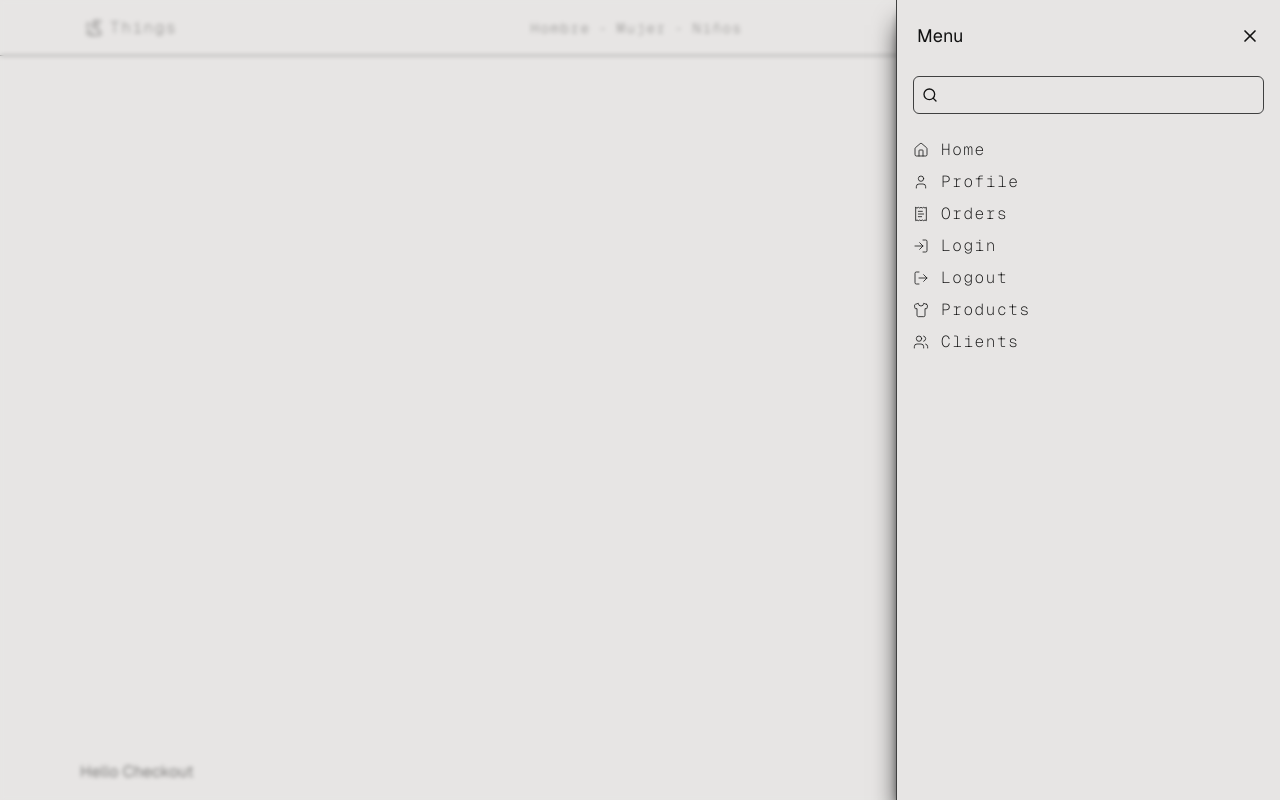
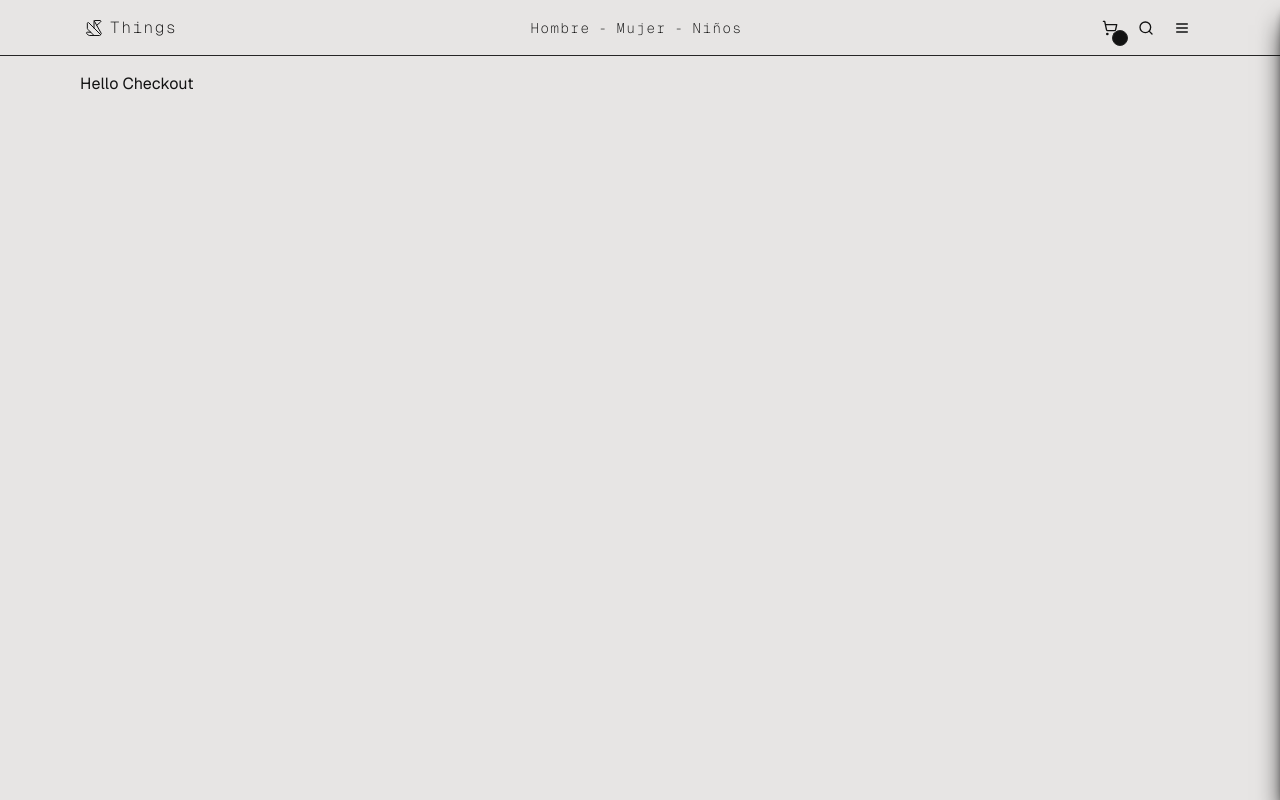
Before and after one commit to USpiri/things-shop, a Next.js app: page /checkout in a window 1280 px wide. Built offline with nearby package versions, Linux system fonts and the light colour scheme.

Commit message:
✨ Feat: UiStore

```diff
--- a/package.json
+++ b/package.json
@@ -9,6 +9,7 @@
     "lint": "next lint"
   },
   "dependencies": {
+    "clsx": "^2.1.1",
     "lucide-react": "^0.454.0",
     "next": "14.2.16",
     "react": "^18",
--- a/src/app/(shop)/layout.tsx
+++ b/src/app/(shop)/layout.tsx
@@ -4,9 +4,9 @@ export default function Layout({ children }: { children: React.ReactNode }) {
   return (
     <>
       <div className="grid grid-rows-[auto_1fr] min-h-dvh">
-        <Sidebar />
         <TopBar />
         <div className="max-w-6xl w-full mx-auto p-4">{children}</div>
+        <Sidebar />
       </div>
     </>
   );
--- a/src/components/ui/sidebar/Sidebar.tsx
+++ b/src/components/ui/sidebar/Sidebar.tsx
@@ -1,3 +1,6 @@
+"use client";
+import { useUIStore } from "@/store";
+import clsx from "clsx";
 import {
   Home,
   LogIn,
@@ -10,6 +13,7 @@ import {
   X,
 } from "lucide-react";
 import Link from "next/link";
+import { Fragment } from "react";
 
 const menuItems = [
   {
@@ -50,15 +54,34 @@ const menuItems = [
 ];
 
 export const Sidebar = () => {
+  const isSideMenuOpen = useUIStore((state) => state.isSideMenuOpen);
+  const toggleSideMenu = useUIStore((state) => state.toggleSideMenu);
+
   return (
     <div className="z-20">
+      {isSideMenuOpen && (
+        <>
           <div className="fixed top-0 left-0 w-screen h-screen bg-background opacity-50" />
-      <div className="fixed top-0 left-0 w-screen h-screen backdrop-blur-[2px]" />
+          <div
+            className="fixed top-0 left-0 w-screen h-screen backdrop-blur-[2px]"
+            onClick={() => toggleSideMenu(false)}
+          />
+        </>
+      )}
 
-      <nav className="fixed right-0 top-0 w-96 h-screen bg-background border-l border-neutral-700 shadow-xl shadow-black transform transition-all duration-300">
+      <nav
+        className={clsx(
+          "fixed right-0 top-0 w-96 h-screen bg-background border-l border-neutral-700 shadow-xl shadow-black transform transition-all duration-200",
+          {
+            "translate-x-full": !isSideMenuOpen,
+          },
+        )}
+      >
         <div className="h-12 flex items-center justify-between px-5 mt-3">
           <h3 className="text-lg">Menu</h3>
+          <button onClick={() => toggleSideMenu(false)}>
             <X className="w-5 h-5" />
+          </button>
         </div>
         <div className="p-4">
           <label className="flex items-center gap-2 border rounded-md border-neutral-700 p-2">
@@ -68,14 +91,15 @@ export const Sidebar = () => {
         </div>
         <div className="py-1">
           {menuItems.map((item, i) => (
+            <Fragment key={i}>
               <Link
-              key={i}
                 href={item.path}
                 className="font-mono group px-4 hover:bg-neutral-800 py-1 font-extralight transition-all tracking-widest flex gap-3 items-center"
               >
                 <item.icon className="h-4 w-4 stroke-[1.2] group-hover:stroke-2 transition-all" />
                 {item.label}
               </Link>
+            </Fragment>
           ))}
         </div>
         <div></div>
--- /dev/null
+++ b/src/components/ui/top-bar/MenuButton.tsx
@@ -0,0 +1,16 @@
+"use client";
+import { useUIStore } from "@/store";
+import { Menu } from "lucide-react";
+import React from "react";
+
+export const MenuButton = () => {
+  const toggleSideMenu = useUIStore((state) => state.toggleSideMenu);
+  return (
+    <button
+      onClick={() => toggleSideMenu(true)}
+      className="hover:bg-neutral-800/80 p-1.5 rounded active:scale-95 transition-all"
+    >
+      <Menu className="w-4 h-4" />
+    </button>
+  );
+};
--- a/src/components/ui/top-bar/MenuTopBar.tsx
+++ b/src/components/ui/top-bar/MenuTopBar.tsx
@@ -1,6 +1,7 @@
-import { Menu, Search, ShoppingCart } from "lucide-react";
+import { Search, ShoppingCart } from "lucide-react";
 import Link from "next/link";
 import React from "react";
+import { MenuButton } from "./MenuButton";
 
 export const MenuTopBar = () => {
   return (
@@ -21,9 +22,7 @@ export const MenuTopBar = () => {
       >
         <Search className="hidden sm:block w-4 h-4" />
       </Link>
-      <button className="hover:bg-neutral-800/80 p-1.5 rounded active:scale-95 transition-all">
-        <Menu className="w-4 h-4" />
-      </button>
+      <MenuButton />
     </div>
   );
 };
--- /dev/null
+++ b/src/store/index.ts
@@ -0,0 +1 @@
+export * from "./ui/ui.store";
--- /dev/null
+++ b/src/store/ui/ui.store.ts
@@ -0,0 +1,12 @@
+import { create } from "zustand";
+
+interface State {
+  isSideMenuOpen: boolean;
+  toggleSideMenu: (open?: boolean) => void;
+}
+
+export const useUIStore = create<State>()((set) => ({
+  isSideMenuOpen: false,
+  toggleSideMenu: (open) =>
+    set((state) => ({ isSideMenuOpen: open ?? !state.isSideMenuOpen })),
+}));
```
Also changed, not shown: 1 other file (tests, documents, lock files or other folders). Lines whose indentation alone changed are shown as unchanged.
